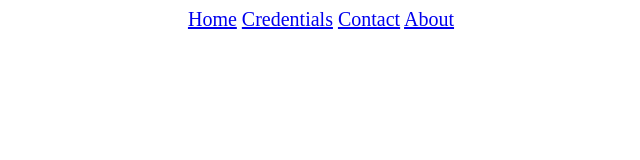
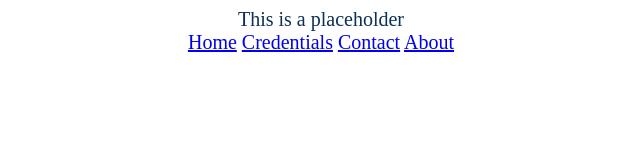
Before and after one commit to MikeApotheca/Website, a plain HTML site: page About.html in a window 1280 px wide. Shown: the whole page, without its empty margins (319-959 px from the left). Drawn offline with Linux system fonts and the light colour scheme.

Commit message:
add placeholder test

```diff
--- a/About.html
+++ b/About.html
@@ -11,6 +11,8 @@
 
 <body>
 
+This is a placeholder
+
 <div class="topnav">
   <a href="./index.html">Home</a>
   <a href="./Credentials.html">Credentials</a>
```
